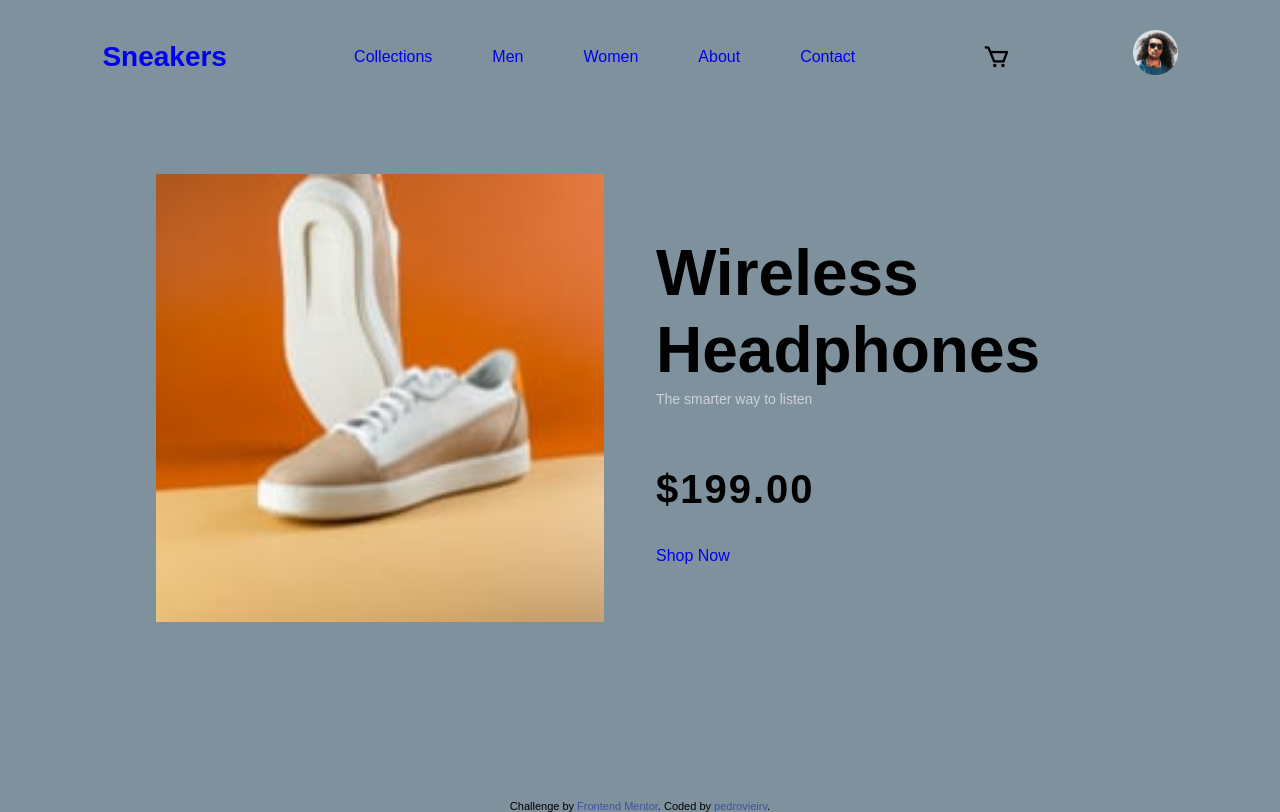
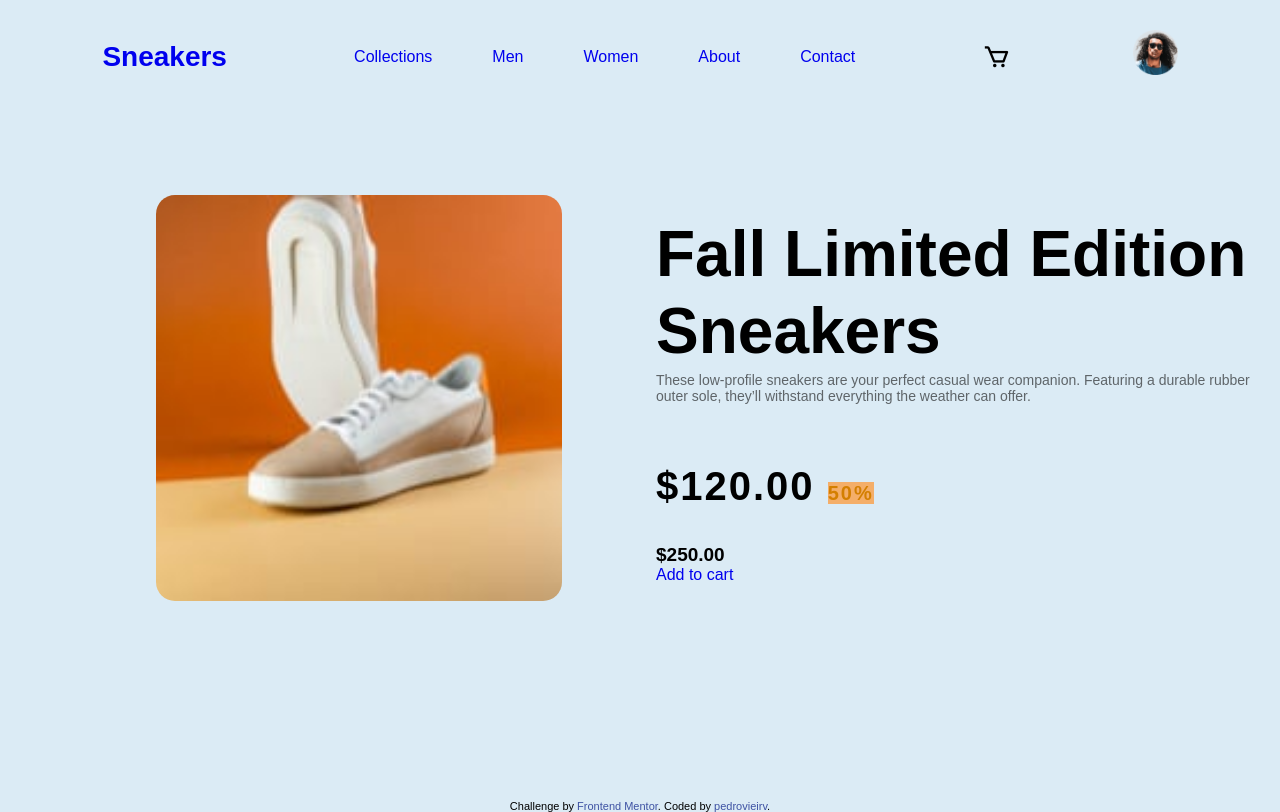
Before and after one commit to pedrovieirv/desafio-altotech, a plain HTML site: page index.html in a window 1280 px wide. Drawn offline with nearby package versions, Linux system fonts and the light colour scheme.

Commit message:
mei-perido

```diff
--- a/index.html
+++ b/index.html
@@ -40,16 +40,16 @@
 
       <div class="home-text">
 
-        <h1>Wireless <br> Headphones</h1>
-        <h5>The smarter way to listen</h5>
-        <h3>$199.00</h3>
-        <a href="#" class="btn">Shop Now</a>
+          <h1>Fall Limited Edition <br> Sneakers</h1>
+          <h5>These low-profile sneakers are your perfect casual wear companion. Featuring a
+            durable rubber outer sole, they’ll withstand everything the weather can offer.</h5>
+
+          <h3>$120.00 <span class="descontto">50%</span></h3>
+          <h4>$250.00</h4>
+          <a href="#" class="btn">Add to cart</a>
 
       </div>
    </section>
-
-
-
 
 
 
--- a/style.css
+++ b/style.css
@@ -12,12 +12,11 @@
     --tex-color: #fff;
     --other-color: #fcfcfc;
     --h1-font: 4rem;
-    --p-font: 1rem;
 }
 
 body{
 
-    background-color: #7e919d;
+    background-color: #dbebf5;
 }
 
 header{
@@ -112,7 +111,7 @@ header{
 }
 
 .home-text h5{
-    color: #ffffff99;
+    color: #0b0b0b99;
     font-size: 14px;
     font-weight: 400;
     margin-bottom: 60px;
@@ -124,11 +123,23 @@ header{
     letter-spacing: 2px;
     margin-bottom: 35px;
 }
+.home-text h3 span{
 
+    font-size:20px;
+    background-color: rgb(244, 174, 105);
+    color: #d47f00;
+}
+
+h4{
+    font-size: 19px;
+    color: black;
+
+}
 
 .home-img img{
     max-width: 100%;
-    width: 28rem;
+    width:65%;
     height: auto;
     margin-left: 25%;
+    border-radius: 19px;
 }
```
Also changed, not shown: 2 other files. Lines whose indentation alone changed are shown as unchanged.
